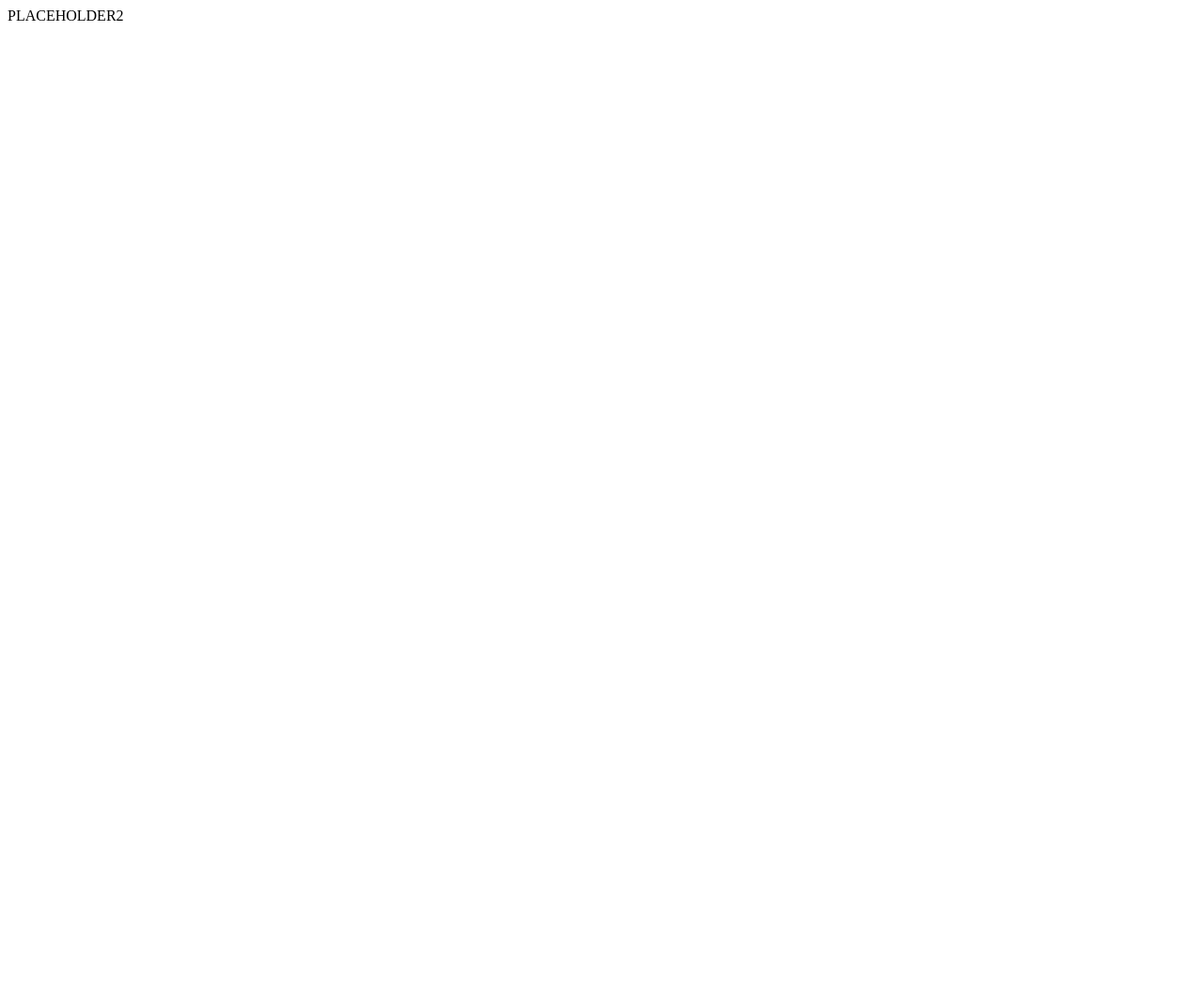
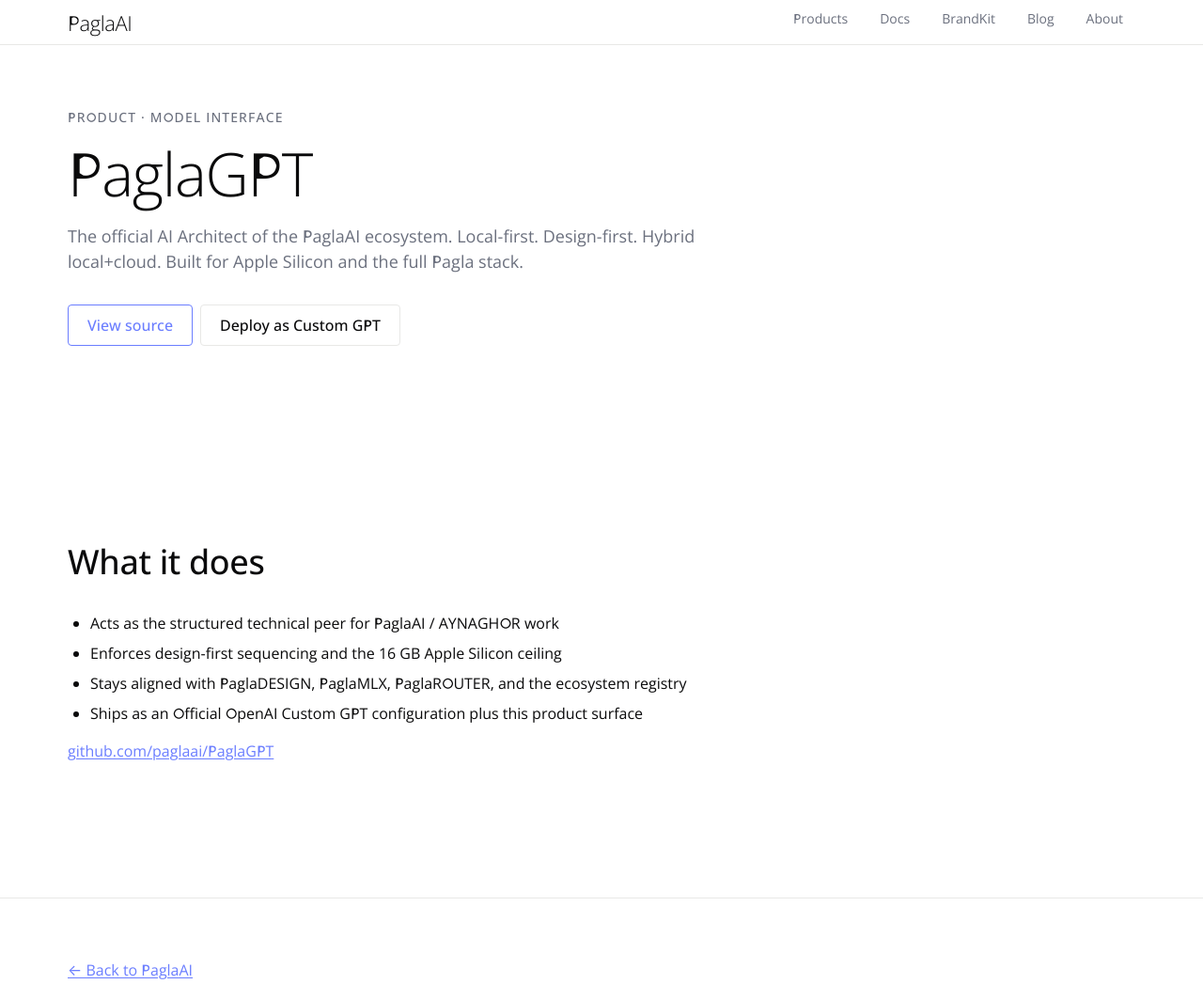
Before and after one commit to paglaai/PaglaSPACE, a website: page products/paglagpt.html in a window 1280 px wide. Shown: the whole page at 94% size. Before the commit the page ends 800 px from the top, so only its background shows below. Drawn offline with Linux system fonts and the light colour scheme.

Commit message:
feat: real PaglaGPT product page content

```diff
--- a/products/paglagpt.html
+++ b/products/paglagpt.html
@@ -1 +1,62 @@
-PLACEHOLDER2
+<!DOCTYPE html>
+<html lang="en">
+<head>
+  <meta charset="utf-8">
+  <meta name="viewport" content="width=device-width, initial-scale=1">
+  <title>PaglaGPT — PaglaAI</title>
+  <meta name="description" content="PaglaGPT is the official AI Architect of the PaglaAI ecosystem: local-first, design-first, hybrid local+cloud.">
+  <link rel="icon" href="../assets/brand/pagla-face-black.png" type="image/png">
+  <link rel="stylesheet" href="../assets/css/tokens.css?v=20250911">
+  <link rel="stylesheet" href="../assets/css/base.css?v=20250911">
+  <link rel="stylesheet" href="../assets/css/utilities.css?v=20250911">
+  <link rel="stylesheet" href="../assets/css/site.css?v=20250911">
+  <script src="../assets/js/main.js" defer></script>
+</head>
+<body>
+  <a class="skip-link" href="#main">Skip to main content</a>
+  <header class="site-header">
+    <div class="container site-header__inner">
+      <a class="wordmark" href="../index.html" aria-label="PaglaAI home">PaglaAI</a>
+      <nav class="site-nav" data-site-nav aria-label="Primary">
+        <ul class="site-nav__list">
+          <li><a class="site-nav__link" href="paglamlx.html">Products</a></li>
+          <li><a class="site-nav__link" href="../docs/index.html">Docs</a></li>
+          <li><a class="site-nav__link" href="../brand/index.html">BrandKit</a></li>
+          <li><a class="site-nav__link" href="../blog/index.html">Blog</a></li>
+          <li><a class="site-nav__link" href="../about/index.html">About</a></li>
+        </ul>
+      </nav>
+    </div>
+  </header>
+  <main id="main">
+    <section class="hero">
+      <div class="container">
+        <p class="overline">PRODUCT · MODEL INTERFACE</p>
+        <h1 class="hero__headline">PaglaGPT</h1>
+        <p class="hero__summary">The official AI Architect of the PaglaAI ecosystem. Local-first. Design-first. Hybrid local+cloud. Built for Apple Silicon and the full Pagla stack.</p>
+        <div class="hero__actions">
+          <a class="btn btn--primary" href="https://github.com/paglaai/PaglaGPT">View source</a>
+          <a class="btn btn--ghost" href="https://chatgpt.com/gpts">Deploy as Custom GPT</a>
+        </div>
+      </div>
+    </section>
+    <section class="section">
+      <div class="container">
+        <h2 class="section__heading">What it does</h2>
+        <ul>
+          <li>Acts as the structured technical peer for PaglaAI / AYNAGHOR work</li>
+          <li>Enforces design-first sequencing and the 16 GB Apple Silicon ceiling</li>
+          <li>Stays aligned with PaglaDESIGN, PaglaMLX, PaglaROUTER, and the ecosystem registry</li>
+          <li>Ships as an Official OpenAI Custom GPT configuration plus this product surface</li>
+        </ul>
+        <p class="u-mt-4"><a href="https://github.com/paglaai/PaglaGPT">github.com/paglaai/PaglaGPT</a></p>
+      </div>
+    </section>
+  </main>
+  <footer class="site-footer">
+    <div class="container">
+      <p><a href="../index.html">← Back to PaglaAI</a></p>
+    </div>
+  </footer>
+</body>
+</html>
```
